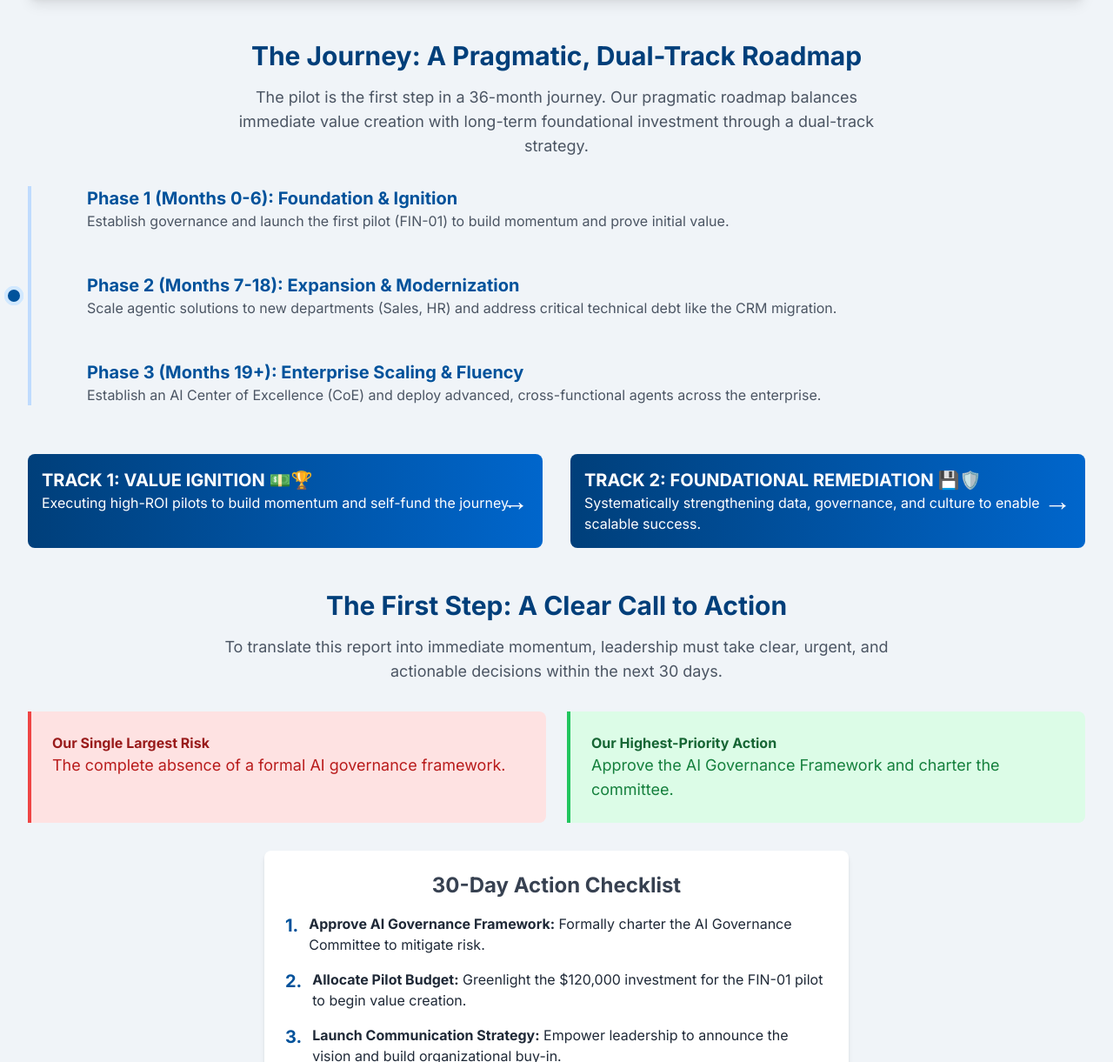
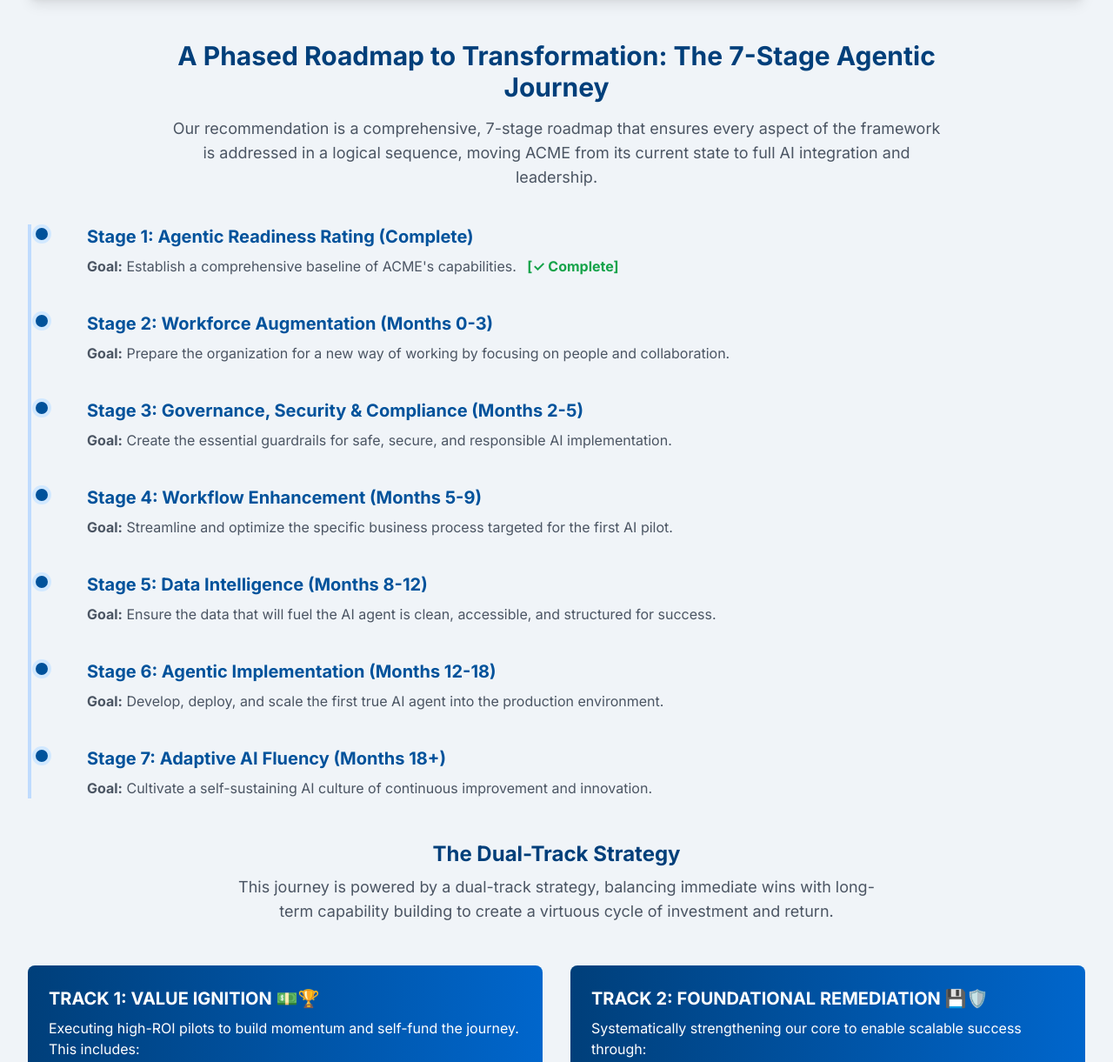
Before and after one commit to mcastroarroyo/acme-report, a plain HTML site: page index.html in a window 1280 px wide. Shown: the part 2160-3381 px from the top of the page at 87% size. Drawn offline with nearby package versions, Linux system fonts and the light colour scheme.

Commit message:
index.html

```diff
--- a/index.html
+++ b/index.html
@@ -41,12 +41,11 @@
             transform: translateY(-5px);
             box-shadow: 0 10px 15px -3px rgb(0 0 0 / 0.1), 0 4px 6px -4px rgb(0 0 0 / 0.1);
         }
-        .timeline-item::before {
+        .stage-item::before {
             content: '';
             position: absolute;
             left: -31px;
-            top: 50%;
-            transform: translateY(-50%);
+            top: 0;
             width: 22px;
             height: 22px;
             border-radius: 50%;
@@ -55,20 +54,24 @@
         }
         .dual-track-arrow {
             position: relative;
-            padding: 1rem;
+            padding: 1.5rem;
             background: linear-gradient(90deg, #003F7A, #0066CC);
             color: white;
             border-radius: 0.5rem;
             margin-top: 1rem;
+            display: flex;
+            flex-direction: column;
+            justify-content: center;
         }
         .dual-track-arrow::after {
             content: '→';
-            font-size: 2rem;
+            font-size: 2.5rem;
             line-height: 1;
             position: absolute;
-            right: 1rem;
+            right: 1.5rem;
             top: 50%;
             transform: translateY(-50%);
+            color: rgba(255, 255, 255, 0.5);
         }
     </style>
 </head>
@@ -182,34 +185,64 @@
         </section>
 
         <section id="journey" class="mb-12">
-            <div class="text-center max-w-3xl mx-auto">
-                <h2 class="text-3xl font-bold text-[#003F7A]">The Journey: A Pragmatic, Dual-Track Roadmap</h2>
-                <p class="mt-4 text-lg text-gray-600">The pilot is the first step in a 36-month journey. Our pragmatic roadmap balances immediate value creation with long-term foundational investment through a dual-track strategy.</p>
+            <div class="text-center max-w-4xl mx-auto">
+                <h2 class="text-3xl font-bold text-[#003F7A]">A Phased Roadmap to Transformation: The 7-Stage Agentic Journey</h2>
+                <p class="mt-4 text-lg text-gray-600">Our recommendation is a comprehensive, 7-stage roadmap that ensures every aspect of the framework is addressed in a logical sequence, moving ACME from its current state to full AI integration and leadership.</p>
             </div>
-            <div class="mt-8">
-                <div class="relative pl-8 border-l-4 border-blue-200">
-                    <div class="timeline-item mb-12 pl-8">
-                        <h3 class="text-xl font-bold text-[#00529B]">Phase 1 (Months 0-6): Foundation & Ignition</h3>
-                        <p class="text-gray-600">Establish governance and launch the first pilot (FIN-01) to build momentum and prove initial value.</p>
+            <div class="mt-10 relative pl-8 border-l-4 border-blue-200">
+                <div class="stage-item relative pl-8 pb-10">
+                    <h3 class="text-xl font-bold text-[#00529B]">Stage 1: Agentic Readiness Rating (Complete)</h3>
+                    <p class="text-gray-600 mt-2"><span class="font-bold">Goal:</span> Establish a comprehensive baseline of ACME's capabilities. <span class="font-bold text-green-600 ml-2">[✓ Complete]</span></p>
                 </div>
-                    <div class="timeline-item mb-12 pl-8">
-                        <h3 class="text-xl font-bold text-[#00529B]">Phase 2 (Months 7-18): Expansion & Modernization</h3>
-                        <p class="text-gray-600">Scale agentic solutions to new departments (Sales, HR) and address critical technical debt like the CRM migration.</p>
+                <div class="stage-item relative pl-8 pb-10">
+                    <h3 class="text-xl font-bold text-[#00529B]">Stage 2: Workforce Augmentation (Months 0-3)</h3>
+                    <p class="text-gray-600 mt-2"><span class="font-bold">Goal:</span> Prepare the organization for a new way of working by focusing on people and collaboration.</p>
                 </div>
-                    <div class="timeline-item pl-8">
-                        <h3 class="text-xl font-bold text-[#00529B]">Phase 3 (Months 19+): Enterprise Scaling & Fluency</h3>
-                        <p class="text-gray-600">Establish an AI Center of Excellence (CoE) and deploy advanced, cross-functional agents across the enterprise.</p>
+                <div class="stage-item relative pl-8 pb-10">
+                    <h3 class="text-xl font-bold text-[#00529B]">Stage 3: Governance, Security & Compliance (Months 2-5)</h3>
+                    <p class="text-gray-600 mt-2"><span class="font-bold">Goal:</span> Create the essential guardrails for safe, secure, and responsible AI implementation.</p>
+                </div>
+                <div class="stage-item relative pl-8 pb-10">
+                    <h3 class="text-xl font-bold text-[#00529B]">Stage 4: Workflow Enhancement (Months 5-9)</h3>
+                    <p class="text-gray-600 mt-2"><span class="font-bold">Goal:</span> Streamline and optimize the specific business process targeted for the first AI pilot.</p>
+                </div>
+                <div class="stage-item relative pl-8 pb-10">
+                    <h3 class="text-xl font-bold text-[#00529B]">Stage 5: Data Intelligence (Months 8-12)</h3>
+                    <p class="text-gray-600 mt-2"><span class="font-bold">Goal:</span> Ensure the data that will fuel the AI agent is clean, accessible, and structured for success.</p>
+                </div>
+                <div class="stage-item relative pl-8 pb-10">
+                    <h3 class="text-xl font-bold text-[#00529B]">Stage 6: Agentic Implementation (Months 12-18)</h3>
+                    <p class="text-gray-600 mt-2"><span class="font-bold">Goal:</span> Develop, deploy, and scale the first true AI agent into the production environment.</p>
+                </div>
+                <div class="stage-item relative pl-8">
+                    <h3 class="text-xl font-bold text-[#00529B]">Stage 7: Adaptive AI Fluency (Months 18+)</h3>
+                    <p class="text-gray-600 mt-2"><span class="font-bold">Goal:</span> Cultivate a self-sustaining AI culture of continuous improvement and innovation.</p>
                 </div>
             </div>
-                <div class="mt-10 grid grid-cols-1 md:grid-cols-2 gap-8">
+
+            <div class="mt-12 text-center">
+                <h3 class="text-2xl font-bold text-[#003F7A]">The Dual-Track Strategy</h3>
+                <p class="mt-2 text-lg text-gray-600 max-w-3xl mx-auto">This journey is powered by a dual-track strategy, balancing immediate wins with long-term capability building to create a virtuous cycle of investment and return.</p>
+            </div>
+
+            <div class="mt-8 grid grid-cols-1 md:grid-cols-2 gap-8">
                 <div class="dual-track-arrow">
-                        <h4 class="font-bold text-xl">TRACK 1: VALUE IGNITION 💵🏆</h4>
-                        <p>Executing high-ROI pilots to build momentum and self-fund the journey.</p>
+                    <h4 class="font-bold text-xl mb-2">TRACK 1: VALUE IGNITION 💵🏆</h4>
+                    <p>Executing high-ROI pilots to build momentum and self-fund the journey. This includes:</p>
+                    <ul class="list-disc list-inside mt-2 space-y-1">
+                        <li>FIN-01: Autonomous Invoicing</li>
+                        <li>SALES-01: Automated Lead Qualification</li>
+                        <li>HR-01: Intelligent Candidate Screening</li>
+                    </ul>
                 </div>
                 <div class="dual-track-arrow">
-                        <h4 class="font-bold text-xl">TRACK 2: FOUNDATIONAL REMEDIATION 💾🛡️</h4>
-                        <p>Systematically strengthening data, governance, and culture to enable scalable success.</p>
-                    </div>
+                    <h4 class="font-bold text-xl mb-2">TRACK 2: FOUNDATIONAL REMEDIATION 💾🛡️</h4>
+                    <p>Systematically strengthening our core to enable scalable success through:</p>
+                     <ul class="list-disc list-inside mt-2 space-y-1">
+                        <li>AI Governance & Security Frameworks</li>
+                        <li>CRM Modernization & Data Integration</li>
+                        <li>Company-wide AI Literacy Programs</li>
+                    </ul>
                 </div>
             </div>
         </section>
```
Lines whose indentation alone changed are shown as unchanged.
